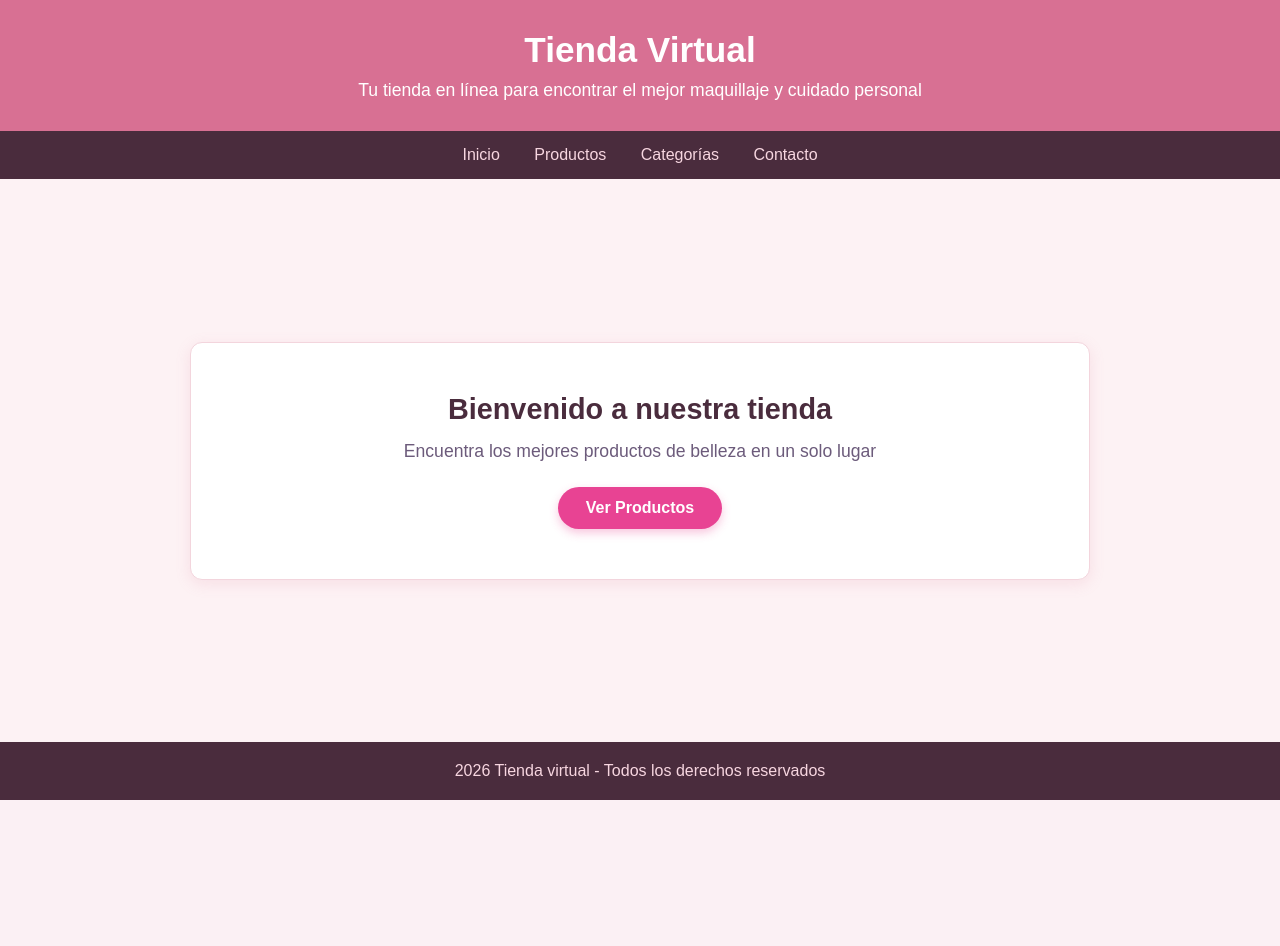
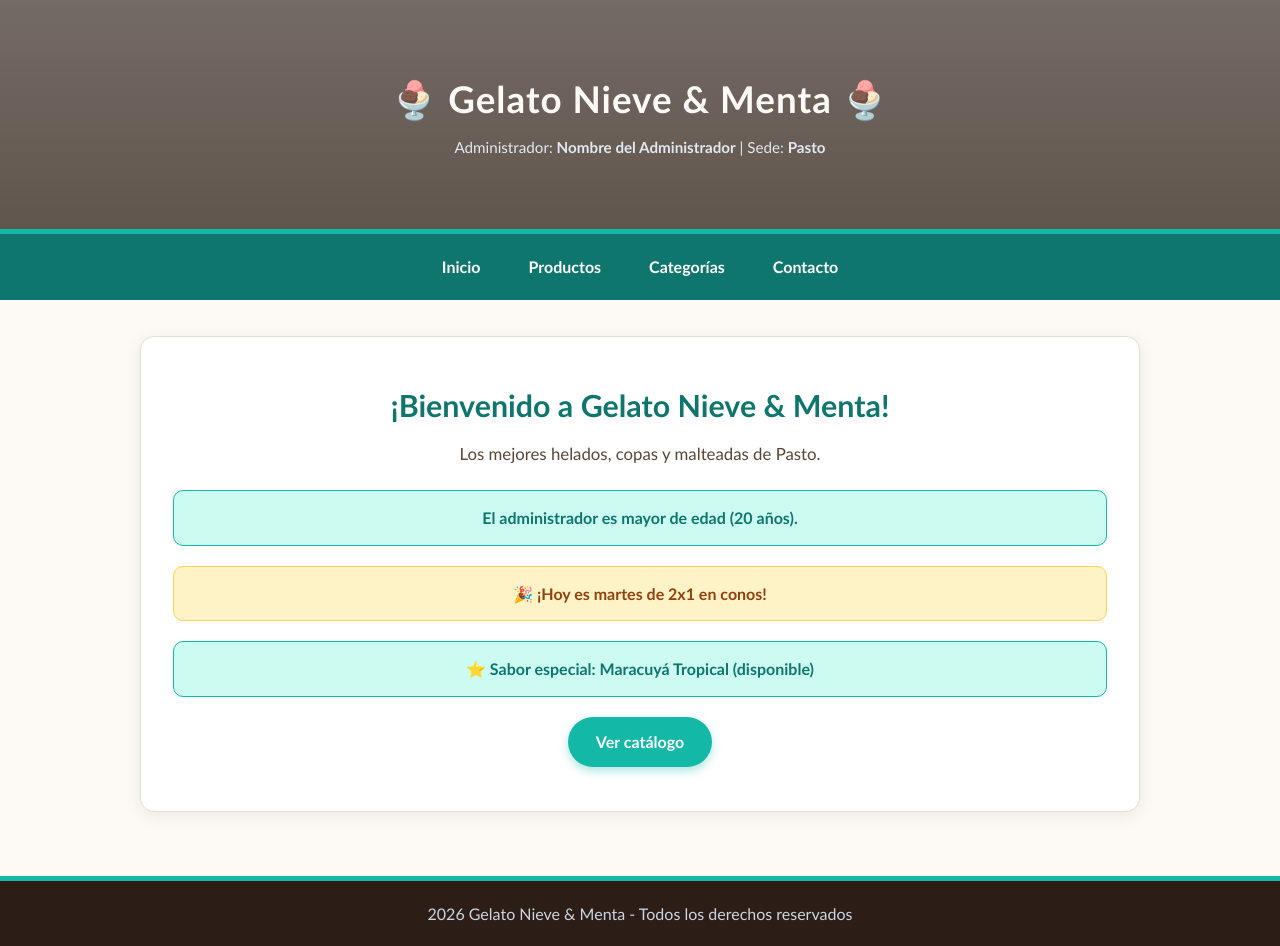
Before and after one commit to andesc7/TiendaVirtualCordoba, a Laravel app: page / in a window 1280 px wide. Before the commit the page ends 800 px from the top, so only its background shows below. Run offline with Laravel 12, Linux system fonts and the light colour scheme.

Commit message:
Agregar controlador, modelos, vistas y estilos de heladeria

```diff
--- /dev/null
+++ b/app/Http/Controllers/HeladeriaController.php
@@ -0,0 +1,43 @@
+<?php
+
+namespace App\Http\Controllers;
+
+class HeladeriaController extends Controller
+{
+    public function inicio()
+    {
+        $datos = [
+            'nombreHeladeria' => 'Gelato Nieve & Menta',
+            'administrador'   => 'Nombre del Administrador',
+            'ciudad'          => 'Pasto',
+            'edad'            => 20,
+            'diaSemana'       => 'martes',
+            'SaborEspecial'   => 'Maracuyá Tropical',
+            'saborDisponible' => true,
+        ];
+
+        return view('inicio', $datos);
+    }
+
+    public function productos()
+    {
+        // La información se maneja con arreglos (sin Eloquent), como pide el taller.
+        $categorias = [
+            1 => ['nombre' => 'Helados de Cono', 'descripcion' => 'Clásicos en cono crujiente.', 'icono' => '🍦'],
+            2 => ['nombre' => 'Copas',           'descripcion' => 'Copas cargadas de toppings.', 'icono' => '🍨'],
+            3 => ['nombre' => 'Malteadas',       'descripcion' => 'Cremosas y bien frías.',      'icono' => '🥤'],
+        ];
+
+        $productos = [
+            ['nombre' => 'Cono de Vainilla',    'descripcion' => 'Vainilla natural.',          'precio' => 4500,  'stock' => 20, 'categoria_id' => 1],
+            ['nombre' => 'Cono de Menta',       'descripcion' => 'Menta con chips de chocolate.', 'precio' => 5000, 'stock' => 12, 'categoria_id' => 1],
+            ['nombre' => 'Cono Maracuyá',       'descripcion' => 'Sabor tropical.',            'precio' => 5000,  'stock' => 0,  'categoria_id' => 1],
+            ['nombre' => 'Copa Brownie',        'descripcion' => 'Helado, brownie y salsa.',   'precio' => 12000, 'stock' => 8,  'categoria_id' => 2],
+            ['nombre' => 'Copa Frutal',         'descripcion' => 'Frutas frescas y helado.',   'precio' => 11000, 'stock' => 5,  'categoria_id' => 2],
+            ['nombre' => 'Malteada de Fresa',   'descripcion' => 'Con crema chantilly.',       'precio' => 9500,  'stock' => 15, 'categoria_id' => 3],
+            ['nombre' => 'Malteada de Chocolate','descripcion' => 'Chocolate intenso.',        'precio' => 9500,  'stock' => 0,  'categoria_id' => 3],
+        ];
+
+        return view('productos', compact('categorias', 'productos'));
+    }
+}
--- /dev/null
+++ b/public/css/styles.css
@@ -0,0 +1,133 @@
+* { box-sizing: border-box; margin: 0; padding: 0; }
+
+body {
+    font-family: 'Trebuchet MS', 'Segoe UI', sans-serif;
+    background-color: #fdfaf5;
+    color: #2c1e16;
+    line-height: 1.6;
+    display: flex;
+    flex-direction: column;
+    min-height: 100vh;
+}
+
+header {
+    background:
+        linear-gradient(rgba(44, 30, 22, 0.65), rgba(44, 30, 22, 0.75)),
+        url('../img/heladeria.jpg') center / cover no-repeat;
+    color: #fdfaf5;
+    padding: 70px 20px;
+    text-align: center;
+    border-bottom: 5px solid #14b8a6;
+}
+header h1 { font-size: 2.3rem; letter-spacing: 1px; margin-bottom: 6px; }
+header p { color: #e2e8f0; font-size: 0.95rem; }
+
+nav {
+    background-color: #0f766e;
+    display: flex;
+    justify-content: center;
+    gap: 24px;
+    padding: 14px 20px;
+    flex-wrap: wrap;
+}
+nav a {
+    color: #ffffff;
+    text-decoration: none;
+    font-weight: 600;
+    padding: 6px 12px;
+    border-radius: 20px;
+    transition: background-color 0.3s;
+}
+nav a:hover { background-color: #14b8a6; }
+
+main {
+    width: 92%;
+    max-width: 1000px;
+    margin: 36px auto;
+    flex: 1;
+}
+
+.hero {
+    background-color: #ffffff;
+    border: 1px solid #e7ddd0;
+    border-radius: 14px;
+    padding: 44px 32px;
+    text-align: center;
+    box-shadow: 0 4px 16px rgba(44, 30, 22, 0.08);
+    margin-bottom: 28px;
+}
+.hero h2 { color: #0f766e; font-size: 1.9rem; margin-bottom: 12px; }
+.hero p { color: #5b4636; margin-bottom: 22px; font-size: 1.05rem; }
+
+.boton {
+    display: inline-block;
+    background-color: #14b8a6;
+    color: #ffffff;
+    padding: 12px 28px;
+    border-radius: 25px;
+    text-decoration: none;
+    font-weight: bold;
+    box-shadow: 0 4px 10px rgba(20, 184, 166, 0.35);
+    transition: background-color 0.3s;
+}
+.boton:hover { background-color: #0f766e; }
+
+.aviso {
+    padding: 14px 18px;
+    border-radius: 10px;
+    margin-bottom: 20px;
+    font-weight: 600;
+    text-align: center;
+}
+.aviso.ok { background-color: #ccfbf1; color: #0f766e; border: 1px solid #14b8a6; }
+.aviso.no { background-color: #fee2e2; color: #991b1b; border: 1px solid #fca5a5; }
+.aviso.promo { background-color: #fef3c7; color: #92400e; border: 1px solid #fcd34d; }
+
+.categoria { margin-bottom: 34px; }
+.categoria h3 {
+    color: #0f766e;
+    font-size: 1.5rem;
+    border-bottom: 3px solid #14b8a6;
+    padding-bottom: 4px;
+    margin-bottom: 6px;
+}
+.categoria > p { color: #5b4636; margin-bottom: 16px; }
+
+.grid {
+    display: grid;
+    grid-template-columns: repeat(auto-fill, minmax(220px, 1fr));
+    gap: 18px;
+}
+.card {
+    background-color: #ffffff;
+    border: 1px solid #e7ddd0;
+    border-radius: 12px;
+    padding: 20px;
+    text-align: center;
+    box-shadow: 0 3px 10px rgba(44, 30, 22, 0.07);
+}
+.card .icono { font-size: 2.6rem; }
+.card h4 { margin: 8px 0 4px; }
+.card p { font-size: 0.9rem; color: #5b4636; }
+.card .precio { color: #0f766e; font-weight: bold; font-size: 1.2rem; margin-top: 8px; }
+.card.agotado { opacity: 0.55; }
+.etiqueta {
+    display: inline-block;
+    margin-top: 6px;
+    padding: 2px 12px;
+    border-radius: 12px;
+    font-size: 0.8rem;
+    font-weight: bold;
+    background-color: #ccfbf1;
+    color: #0f766e;
+}
+.etiqueta.rojo { background-color: #fee2e2; color: #991b1b; }
+
+footer {
+    background-color: #2c1e16;
+    color: #cbd5e1;
+    text-align: center;
+    padding: 20px;
+    border-top: 5px solid #14b8a6;
+}
+@media (max-width: 600px) { header h1 { font-size: 1.6rem; } nav { gap: 8px; } }
--- a/resources/views/inicio.blade.php
+++ b/resources/views/inicio.blade.php
@@ -3,123 +3,14 @@
 <head>
     <meta charset="UTF-8">
     <meta name="viewport" content="width=device-width, initial-scale=1.0">
-    <title>Tienda Virtual Mi Barrio </title>
-    <style>
-        * {
-            box-sizing: border-box;
-        }
-
-        body {
-            margin: 0;
-            font-family: Arial, sans-serif;
-            background-color: #fdf2f4; /* Fondo rosa pastel claro */
-            display: flex;
-            flex-direction: column;
-            min-height: 100vh;
-        }
-
-        header {
-            background-color: #d87093; /* Rosa viejo elegante */
-            color: white;
-            padding: 30px 20px;
-            text-align: center;
-        }
-
-        header h1 {
-            margin: 0 0 10px 0;
-            font-size: 2.2rem;
-        }
-
-        header p {
-            margin: 0;
-            font-size: 1.1rem;
-        }
-
-        nav {
-            background-color: #4a2c3d; /* Púrpura/marrón oscuro elegante */
-            padding: 15px;
-            text-align: center;
-        }
-
-        nav a {
-            color: #f7d6e0;
-            text-decoration: none;
-            margin: 0 15px;
-            font-size: 1rem;
-            font-weight: 500;
-        }
-
-        nav a:hover {
-            color: #ffffff;
-        }
-
-        main {
-            width: 90%;
-            max-width: 900px;
-            margin: 40px auto;
-            flex: 1;
-            display: flex;
-            justify-content: center;
-            align-items: center;
-        }
-
-        .bienvenida {
-            background-color: #ffffff;
-            padding: 50px 40px;
-            text-align: center;
-            border-radius: 12px;
-            width: 100%;
-            display: flex;
-            flex-direction: column;
-            align-items: center;
-            box-shadow: 0 4px 15px rgba(216, 112, 147, 0.15);
-            border: 1px solid #f3d5dd;
-        }
-
-        .bienvenida h2 {
-            margin: 0 0 15px 0;
-            color: #4a2c3d;
-            font-size: 1.8rem;
-        }
-
-        .bienvenida p {
-            margin: 0 0 25px 0;
-            color: #6c5b7b;
-            font-size: 1.1rem;
-        }
-
-        .boton {
-            display: inline-block;
-            background-color: #e84393; /* Rosa cosmético vibrante */
-            color: white;
-            padding: 12px 28px;
-            text-decoration: none;
-            border-radius: 25px; /* Bordes redondeados estilo makeup */
-            font-weight: bold;
-            box-shadow: 0 4px 10px rgba(232, 67, 147, 0.3);
-            transition: background-color 0.3s;
-        }
-
-        .boton:hover {
-            background-color: #d63031;
-        }
-
-        footer {
-            padding: 20px;
-            text-align: center;
-            background-color: #4a2c3d;
-            color: #f7d6e0;
-        }
-
-        footer p {
-            margin: 0;
-        }
-    </style>
+    <title>{{ $nombreHeladeria }}</title>
+    <link rel="stylesheet" href="{{ asset('css/styles.css') }}">
 </head>
 <body>
+
     <header>
-        <h1>Tienda Virtual </h1>
-        <p>Tu tienda en línea para encontrar el mejor maquillaje y cuidado personal</p>
+        <h1>🍨 {{ $nombreHeladeria }} 🍨</h1>
+        <p>Administrador: <strong>{{ $administrador }}</strong> | Sede: <strong>{{ $ciudad }}</strong></p>
     </header>
 
     <nav>
@@ -130,15 +21,34 @@
     </nav>
 
     <main>
-        <section class="bienvenida">
-            <h2>Bienvenido a nuestra tienda</h2>
-            <p>Encuentra los mejores productos de belleza en un solo lugar</p>
-            <a href="/productos" class="boton">Ver Productos</a>
+        <section class="hero">
+            <h2>¡Bienvenido a {{ $nombreHeladeria }}!</h2>
+            <p>Los mejores helados, copas y malteadas de {{ $ciudad }}.</p>
+
+            @if ($edad >= 18)
+                <div class="aviso ok">El administrador es mayor de edad ({{ $edad }} años).</div>
+            @else
+                <div class="aviso no">El administrador es menor de edad ({{ $edad }} años).</div>
+            @endif
+
+            @if ($diaSemana == 'martes')
+                <div class="aviso promo">🎉 ¡Hoy es martes de 2x1 en conos!</div>
+            @else
+                <div class="aviso ok">Hoy es {{ $diaSemana }}. ¡Te esperamos!</div>
+            @endif
+
+            @if ($saborDisponible)
+                <div class="aviso ok">⭐ Sabor especial: {{ $SaborEspecial }} (disponible)</div>
+            @else
+                <div class="aviso no">El sabor especial {{ $SaborEspecial }} está agotado.</div>
+            @endif
+
+            <a href="/productos" class="boton">Ver catálogo</a>
         </section>
     </main>
 
     <footer>
-        <p>2026 Tienda virtual - Todos los derechos reservados</p>
+        <p>2026 {{ $nombreHeladeria }} - Todos los derechos reservados</p>
     </footer>
 </body>
 </html>
--- a/routes/web.php
+++ b/routes/web.php
@@ -1,11 +1,7 @@
 <?php
 
+use App\Http\Controllers\HeladeriaController;
 use Illuminate\Support\Facades\Route;
 
-Route::get('/', function () {
-    return view('inicio');
-});
-
-Route::get('/productos', function () {
-    return view('productos');
-});
+Route::get('/', [HeladeriaController::class, 'inicio']);
+Route::get('/productos', [HeladeriaController::class, 'productos']);
```
Also changed, not shown: app/Models/Categoria.php (+7 -11 lines), app/Models/Producto.php (+5 -12 lines), resources/views/productos.blade.php (+47 -7 lines), public/img/heladeria.jpg (added).
